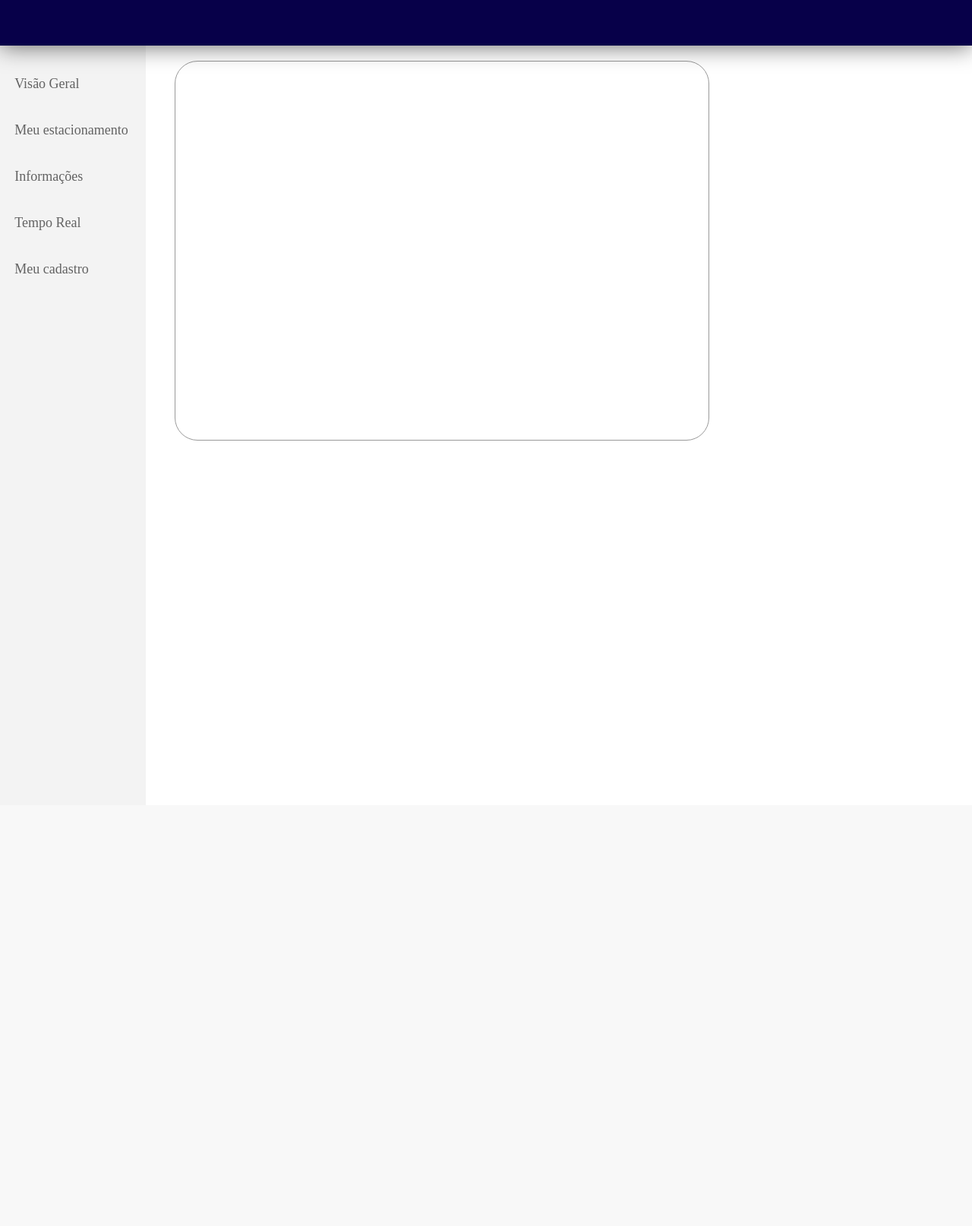
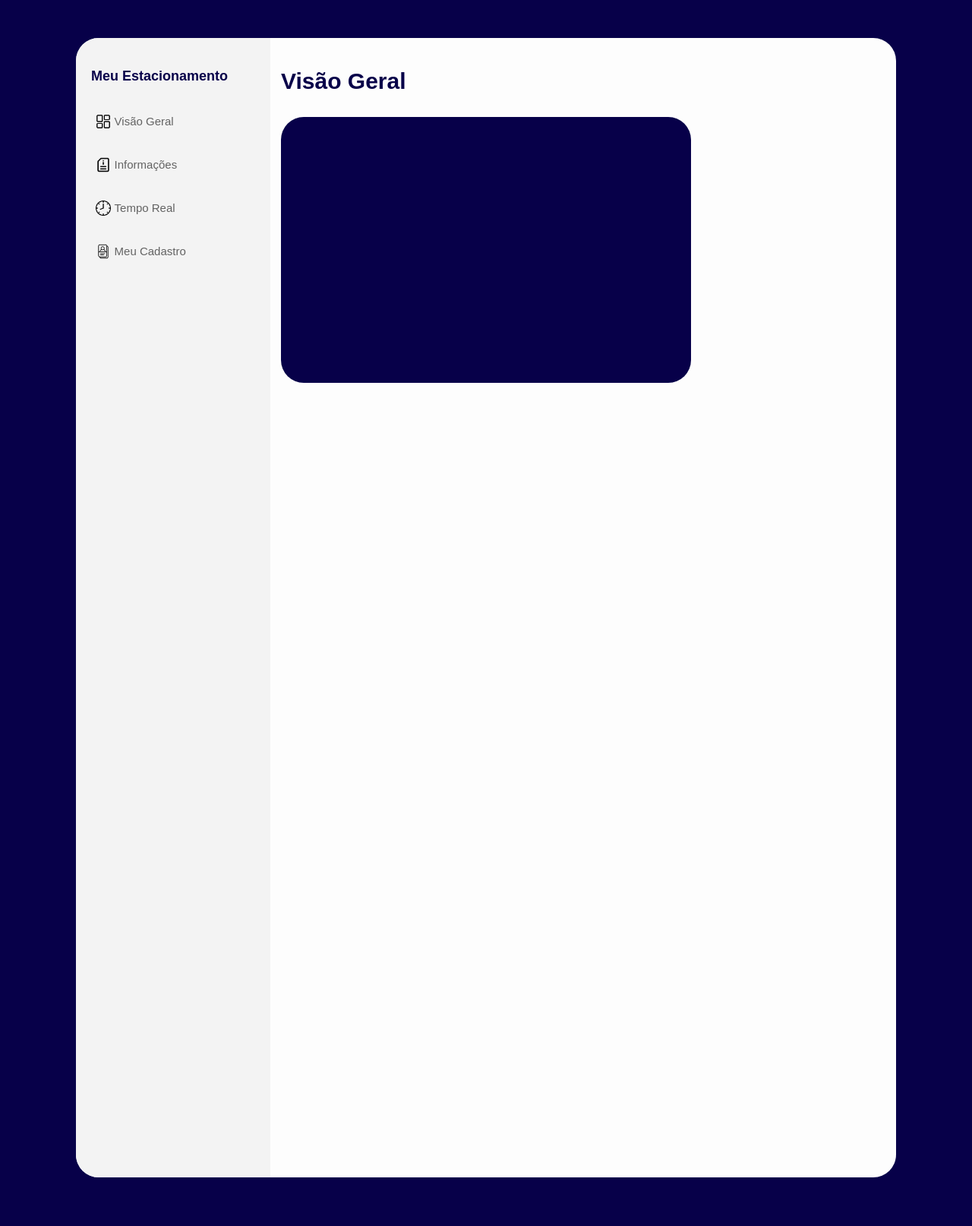
Before and after one commit to incrisvel/parkin, a Django app: page /visaogeral/ in a window 1280 px wide. Shown: the whole page at 76% size. Before the commit the page ends 580 px from the top, so only its background shows below. Run offline with Django 5.2, Linux system fonts and the light colour scheme.

Commit message:
CSS Visão Geral

```diff
--- a/empresas/static/css/visaogeral.css
+++ b/empresas/static/css/visaogeral.css
@@ -4,26 +4,127 @@
     box-sizing: border-box;
 }
 
-.barra {
-    height: 60px;
-    width: 100%;
+@import url('https://fonts.googleapis.com/css2?family=Montserrat&display=swap');
+@import url('https://fonts.googleapis.com/css2?family=Montserrat:wght@400;600&display=swap');
+@import url('https://fonts.googleapis.com/css2?family=Montserrat:wght@400;600;800&display=swap');
+
+@media only screen and (max-width: 1920px) {
+    body {
         background-color: #070049;
-    margin: 0 auto;
-    display: flex;
-    align-items: center;
-    justify-content: center;
-    box-shadow: 0 2px 30px rgba(0, 0, 0, 0.555); /* Adicionado box-shadow na parte inferior */
-    position: relative;
-    z-index: 2;
+    }
+
+    .conteudo {
+        background-color: #fdfdfd;
+        height: 1500px;
+        margin: 50px 100px 5%;
+        border-radius: 30px;
+        overflow: hidden;
+    }
+
+    .titulo {
+        width: 20%;
+        margin: 40px 0px 0px 320px;
+    }
+
+    .titulo h1 {
+        font-size: 35px;
+        font-family: 'Montserrat', sans-serif;
+        color: #070049;
     }
 
     .barra-lateral {
-    height: 1000px;
-    width: 15%;
+        height: 1500px;
+        width: 17%;
         background-color: #f3f3f3;
+        position: absolute;
+        border-radius: 30px 0px 0px 30px;
+    }
+
+    .barra-lateral h1 {
+        font-size: 20px;
+        font-family: 'Montserrat', sans-serif;
+        margin: 40px 0px 0px 25px;
+        color: #070049
+    }
+
+    .menu {
+        width: 80%;
+        margin: 0 auto;
+        padding: 20px 0;
         display: flex;
+        flex-direction: column;
+    }
+
+    .menu-item {
+        display: flex;
+        align-items: center;
+    }
+
+    .menu a {
+        font-size: 17px;
+        text-decoration: none;
+        color: #636363;
+        margin: 20px 0;
+        font-family: 'Montserrat', sans-serif;
+        display: flex;
+        align-items: center;
+    }
+
+    .menu a:hover {
+        color: #070049;
+    }
+
+    img.dashboard-icon {
+        width: 20px;
+        margin-right: 5px;
+    }
+
+    .grafico {
+        width: 50%;
+        height: 450px;
+        margin: 50px 320px;
+        background-color: #070049;
+        border-radius: 30px;
+    }
+}
+
+@media only screen and (max-width: 1366px) {
+    body {
+        background-color: #070049;
+    }
+
+    .conteudo {
+        background-color: #fdfdfd;
+        height: 1500px;
+        margin: 50px 100px 5%;
+        border-radius: 30px;
+        overflow: hidden;
+    }
+
+    .titulo {
+        width: 20%;
+        margin: 40px 0px 0px 270px;
+    }
+
+    .titulo h1 {
+        font-size: 30px;
+        font-family: 'Montserrat', sans-serif;
+        color: #070049;
+    }
+
+    .barra-lateral {
+        height: 1500px;
+        width: 20%;
+        background-color: #f3f3f3;
         position: absolute;
-    z-index: 1;
+        border-radius: 30px 0px 0px 30px;
+    }
+
+    .barra-lateral h1 {
+        font-size: 18px;
+        font-family: 'Montserrat', sans-serif;
+        margin: 40px 0px 0px 20px;
+        color: #070049
     }
 
     .menu {
@@ -35,22 +136,22 @@
     }
 
     .menu a {
-    font-size: 18px;
+        font-size: 15px;
         text-decoration: none;
         color: #636363;
         margin: 20px 0;
+        font-family: 'Montserrat', sans-serif;
     }
 
     .menu a:hover {
         color: #070049;
     }
 
-.content {
-    width: 55%;
-    height: 500px;
-    margin: 20px 230px auto;
-    border: 1px solid #999;
-    padding: 20px 0;
+    .grafico {
+        width: 50%;
+        height: 350px;
+        margin: 30px 270px;
+        background-color: #070049;
         border-radius: 30px;
-    display: flex;
     }
+}
--- a/empresas/templates/empresas/visaogeral.html
+++ b/empresas/templates/empresas/visaogeral.html
@@ -10,21 +10,39 @@
     <title>Visão Geral</title>
 </head>
 <body>
-        <div class="barra">
-        </div>
+    <div class="conteudo">
 
         <div class="barra-lateral">
+            <h1>Meu Estacionamento</h1>
             <div class="menu">
-                <a href="/visaogeral">Visão Geral</a>
-                <a href="/visaogeral">Meu estacionamento</a>
-                <a href="/visaogeral">Informações</a>
-                <a href="/visaogeral">Tempo Real</a>
-                <a href="/visaogeral">Meu cadastro</a>
+                <div class="menu-item">
+                    <img src="{% static 'img/dashboard.png' %}" class="dashboard-icon">
+                    <a href="/visaogeral">Visão Geral</a>
+                </div>
+                <div class="menu-item">
+                    <img src="{% static 'img/info.png' %}" class="dashboard-icon">
+                    <a href="/visaogeral">Informações</a>
+                </div>
+                <div class="menu-item">
+                    <img src="{% static 'img/relogio.png' %}" class="dashboard-icon">
+                    <a href="/visaogeral">Tempo Real</a>
+                </div>
+                <div class="menu-item">
+                    <img src="{% static 'img/cadastro.png' %}" class="dashboard-icon">
+                    <a href="/visaogeral">Meu Cadastro</a>
+                </div>
             </div>
         </div>
 
-        <div class="content">
+        <div class="titulo">
+            <h1>
+                Visão Geral
+            </h1>
+        </div>
+
+        <div class="grafico">
 
         </div>
+    </div>
 </body>
 </html>
```
Also changed, not shown: empresas/static/img/cadastro.png (added), empresas/static/img/dashboard.png (added), empresas/static/img/info.png (added), empresas/static/img/relogio.png (added). Lines whose indentation alone changed are shown as unchanged.
